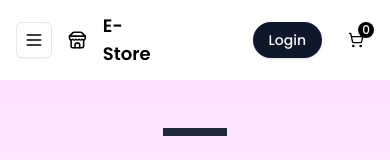
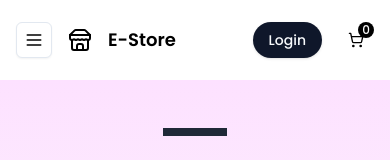
Before and after one commit to Aqib-Web/e-commerce-app-react-shadcn, a React (Vite) app: page / in a window 390 px wide. Shown: the top 160 px of the page. Built offline with nearby package versions, Linux system fonts and the light colour scheme.

Commit message:
fixed logo wrap in small screen

```diff
--- a/src/components/Navbar/NewNav.jsx
+++ b/src/components/Navbar/NewNav.jsx
@@ -110,7 +110,7 @@ export function NewNav() {
           className="flex items-center gap-2 font-semibold md:text-base"
         >
           <Store className="h-6 w-6" />
-          <span className="px-2 text-lg">E-Store</span>
+          <span className="px-2 text-lg whitespace-nowrap">E-Store</span>
         </Link>
       </div>
 
```
